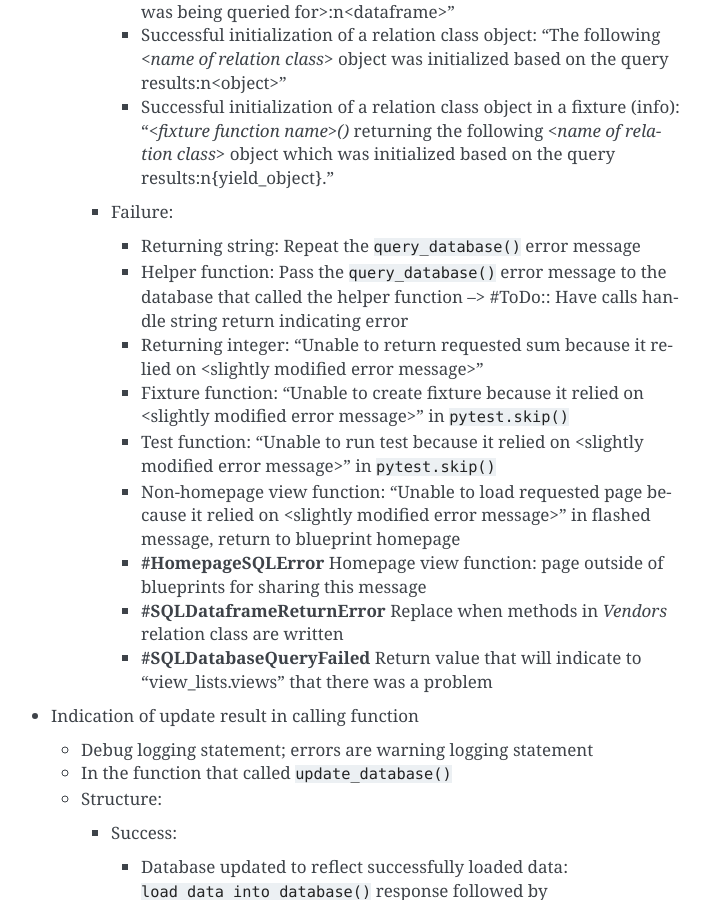
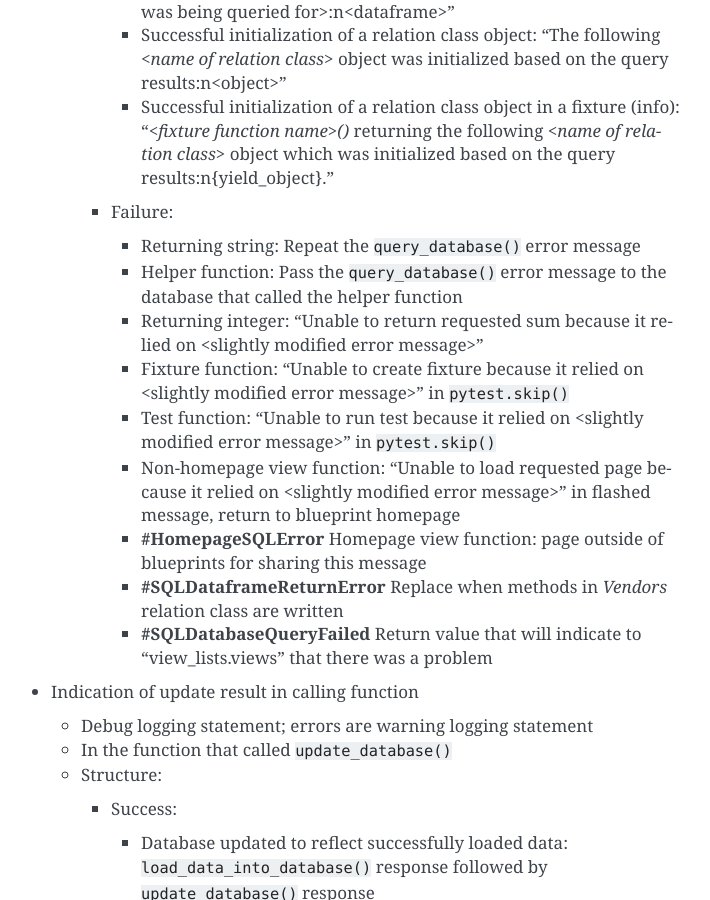
Before and after one commit to ereiskind/nolcat, a Sphinx documentation site: the page built from docs/source/code_style_guide.rst, in a window 1280 px wide and 900 px high, scrolled down 8209 px. Shown: the whole window, without its empty margins (399-1109 px from the left). Built offline with Sphinx 7.4.7, drawn with Linux system fonts in a browser that asks for light colours.

Commit message:
Remove unneeded note

```diff
--- a/docs/source/code_style_guide.rst
+++ b/docs/source/code_style_guide.rst
@@ -279,7 +279,7 @@ MySQL I/O
     * Failure:
 
       * Returning string: Repeat the ``query_database()`` error message
-      * Helper function: Pass the ``query_database()`` error message to the database that called the helper function --> #ToDo:: Have calls handle string return indicating error
+      * Helper function: Pass the ``query_database()`` error message to the database that called the helper function
       * Returning integer: "Unable to return requested sum because it relied on <slightly modified error message>"
       * Fixture function: "Unable to create fixture because it relied on <slightly modified error message>" in ``pytest.skip()``
       * Test function: "Unable to run test because it relied on <slightly modified error message>" in ``pytest.skip()``
```
